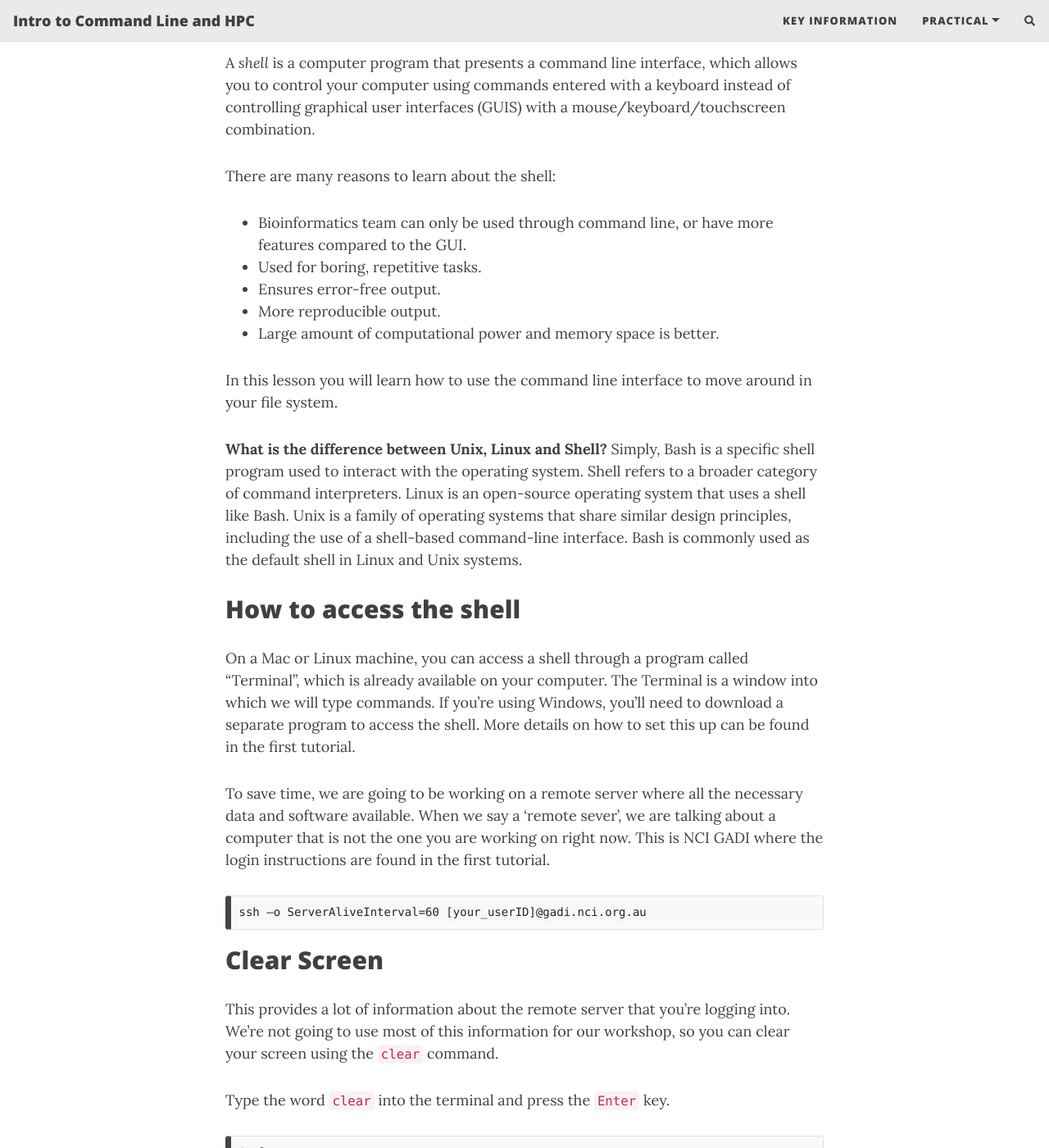
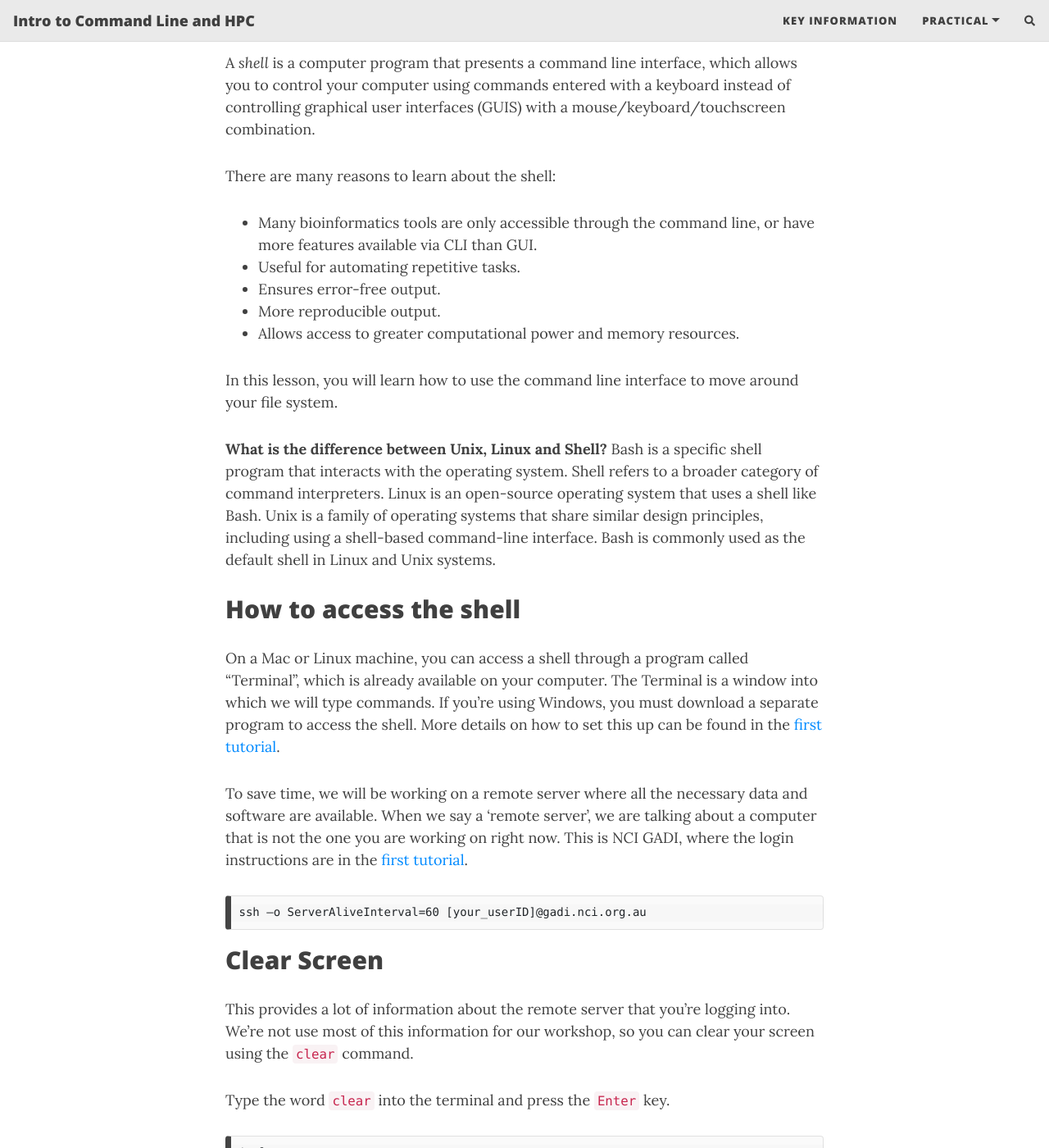
Before and after one commit to theheking/intro-to-command-line-hpc, a Jekyll site: the page built from practical_overview/2_Introducing_the_Shell.md, in a window 1280 px wide and 1400 px high, scrolled down 1074 px. Shown: the whole window at 82% size. Built offline with Jekyll 4.4.1, drawn with Linux system fonts in a browser that asks for light colours; nearby versions of some CDN libraries; comment, search, counter and statistics services are not loaded; some of the changed text lies outside the part shown.

Commit message:
Update 2_Introducing_the_Shell.md

```diff
--- a/practical_overview/2_Introducing_the_Shell.md
+++ b/practical_overview/2_Introducing_the_Shell.md
@@ -11,7 +11,7 @@ Introducing the Shell
 >
 > **Questions**
 >
-> *   What is a command shell and why would I use one?
+> *   What is a command shell, and why would I use one?
 >
 > *   How can I move around on my computer?
 >
@@ -28,50 +28,50 @@ Introducing the Shell
 >
 > *   Access and read help files for `bash` programs and use help files to identify useful command options.
 >
-> *   Demonstrate the use of tab completion, and explain its advantages.
+> *   Demonstrate the use of tab completion and explain its advantages.
 >
 
-What is a shell and why should I care?
+What is a shell, and why should I care?
 --------------------------------------
 
 A _shell_ is a computer program that presents a command line interface, which allows you to control your computer using commands entered with a keyboard instead of controlling graphical user interfaces (GUIS) with a mouse/keyboard/touchscreen combination.
 
 There are many reasons to learn about the shell:
 
-*   Bioinformatics team can only be used through command line, or have more features compared to the GUI.
-*   Used for boring, repetitive tasks.
+*   Many bioinformatics tools are only accessible through the command line, or have more features available via CLI than GUI.
+*   Useful for automating repetitive tasks.
 *   Ensures error-free output.
 *   More reproducible output.
-*   Large amount of computational power and memory space is better.
+*   Allows access to greater computational power and memory resources.
 
 
-In this lesson you will learn how to use the command line interface to move around in your file system.
+In this lesson, you will learn how to use the command line interface to move around your file system.
 
 **What is the difference between Unix, Linux and Shell?**
-Simply, Bash is a specific shell program used to interact with the operating system. Shell refers to a broader category of command interpreters. Linux is an open-source operating system that uses a shell like Bash. Unix is a family of operating systems that share similar design principles, including the use of a shell-based command-line interface. Bash is commonly used as the default shell in Linux and Unix systems.
+Bash is a specific shell program that interacts with the operating system. Shell refers to a broader category of command interpreters. Linux is an open-source operating system that uses a shell like Bash. Unix is a family of operating systems that share similar design principles, including using a shell-based command-line interface. Bash is commonly used as the default shell in Linux and Unix systems.
 
 
 
 How to access the shell
 -----------------------
 
-On a Mac or Linux machine, you can access a shell through a program called “Terminal”, which is already available on your computer. The Terminal is a window into which we will type commands. If you’re using Windows, you’ll need to download a separate program to access the shell. More details on how to set this up can be found in the first tutorial.
+On a Mac or Linux machine, you can access a shell through a program called “Terminal”, which is already available on your computer. The Terminal is a window into which we will type commands. If you’re using Windows, you must download a separate program to access the shell. More details on how to set this up can be found in the [first tutorial](https://theheking.github.io/intro-to-command-line-hpc/practical_overview/1_SettingUpOnNCIGADI/).
 
-To save time, we are going to be working on a remote server where all the necessary data and software available. When we say a ‘remote sever’, we are talking about a computer that is not the one you are working on right now. This is NCI GADI where the login instructions are found in the first tutorial.
+To save time, we will be working on a remote server where all the necessary data and software are available. When we say a ‘remote server’, we are talking about a computer that is not the one you are working on right now. This is NCI GADI, where the login instructions are in the [first tutorial](https://theheking.github.io/intro-to-command-line-hpc/practical_overview/1_SettingUpOnNCIGADI/).
 
     ssh –o ServerAliveInterval=60 [your_userID]@gadi.nci.org.au
 
 Clear Screen
 -------------
 
-This provides a lot of information about the remote server that you’re logging into. We’re not going to use most of this information for our workshop, so you can clear your screen using the `clear` command.
+This provides a lot of information about the remote server that you’re logging into. We’re not use most of this information for our workshop, so you can clear your screen using the `clear` command.
 
 Type the word `clear` into the terminal and press the `Enter` key.
 
     $ clear
 
 
-This will scroll your screen down to give you a fresh screen and will make it easier to read. You haven’t lost any of the information on your screen. If you scroll up, you can see everything that has been output to your screen up until this point.
+This will scroll your screen down to give you a fresh screen and make it easier to read. You haven’t lost any of the information on your screen. If you scroll up, you can see everything that has been output to your screen until now.
 
 > Tip
 > ---
```
Also changed, not shown: other parts of practical_overview/2_Introducing_the_Shell.md (+6 -6 lines).
